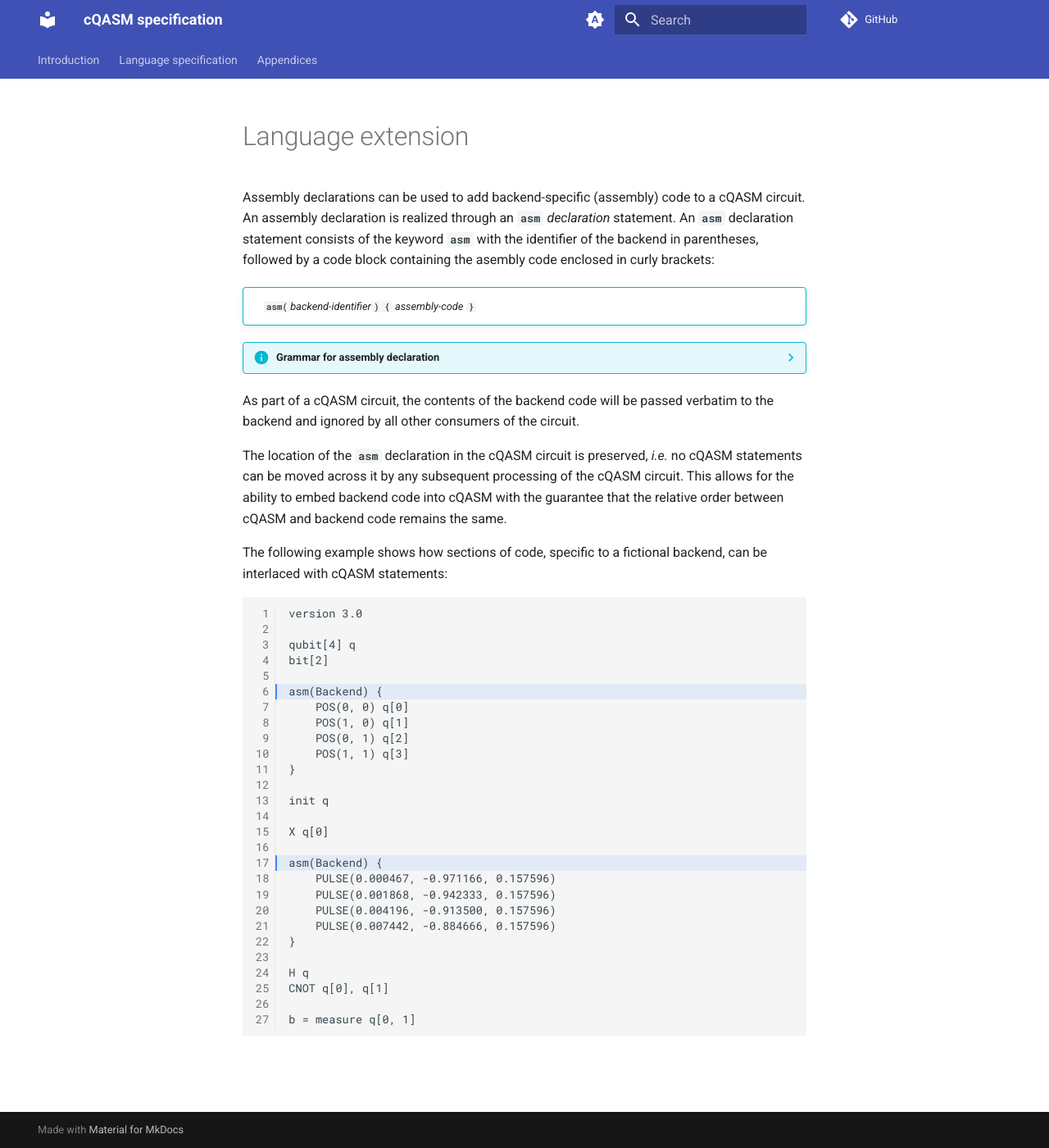
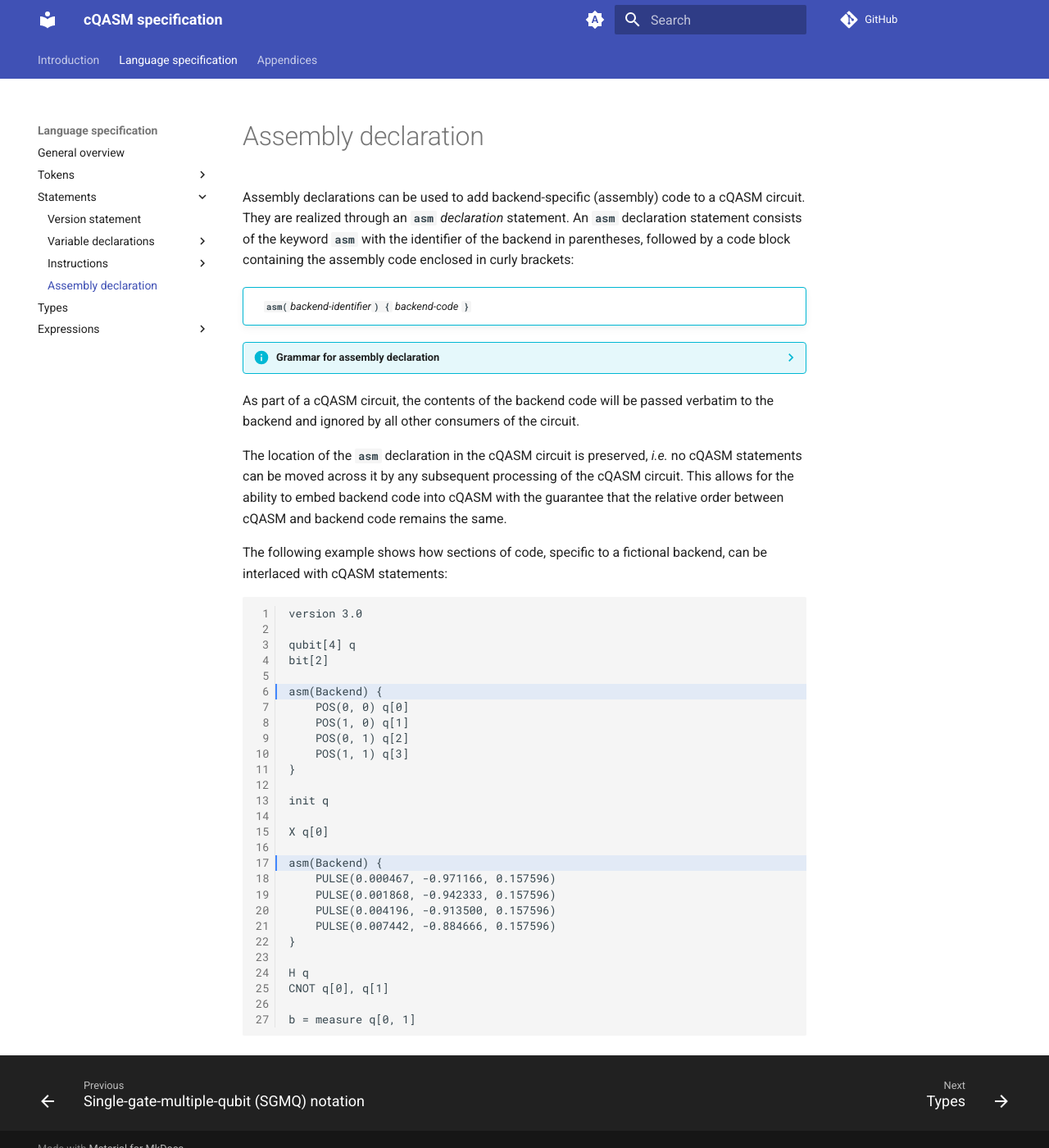
Before and after one commit to QuTech-Delft/cQASM-spec, an MkDocs documentation site: the page built from docs/language_specification/statements/assembly_declaration.md, in a window 1280 px wide and 1400 px high. Shown: the whole window at 82% size. Built offline with MkDocs 1.6.1 and Material for MkDocs 9.7.7, drawn with Linux system fonts in a browser that asks for light colours; comment, search, counter and statistics services are not loaded; the version menu is left out.

Commit message:
Update filename. Fix typo.

```diff
--- a/docs/language_specification/statements/language_extension.md
+++ b/docs/language_specification/statements/assembly_declaration.md
@@ -1,11 +1,11 @@
 Assembly declarations can be used to add backend-specific (assembly) code to a cQASM circuit.
-An assembly declaration is realized through an **`asm`** _declaration_ statement.
+They are realized through an **`asm`** _declaration_ statement.
 An **`asm`** declaration statement consists of the keyword **`asm`** with the identifier of the backend in parentheses,
-followed by a code block containing the asembly code enclosed in curly brackets:
+followed by a code block containing the assembly code enclosed in curly brackets:
 
 !!! info ""
 
-    &emsp;**`asm(`**_backend-identifier_**`) {`** _assembly-code_ **`}`**
+    &emsp;**`asm(`**_backend-identifier_**`) {`** _backend-code_ **`}`**
 
 ??? info "Grammar for assembly declaration"
 
```
